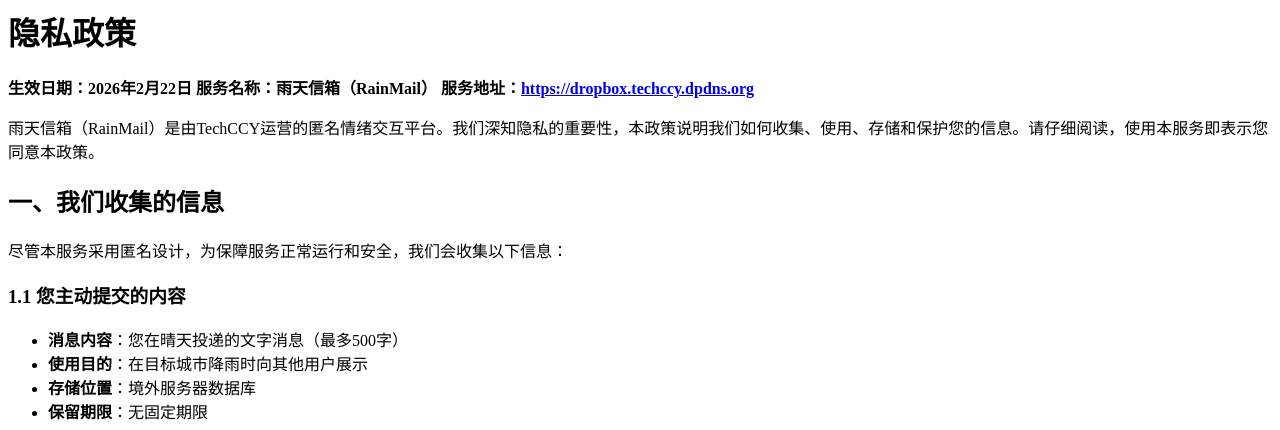
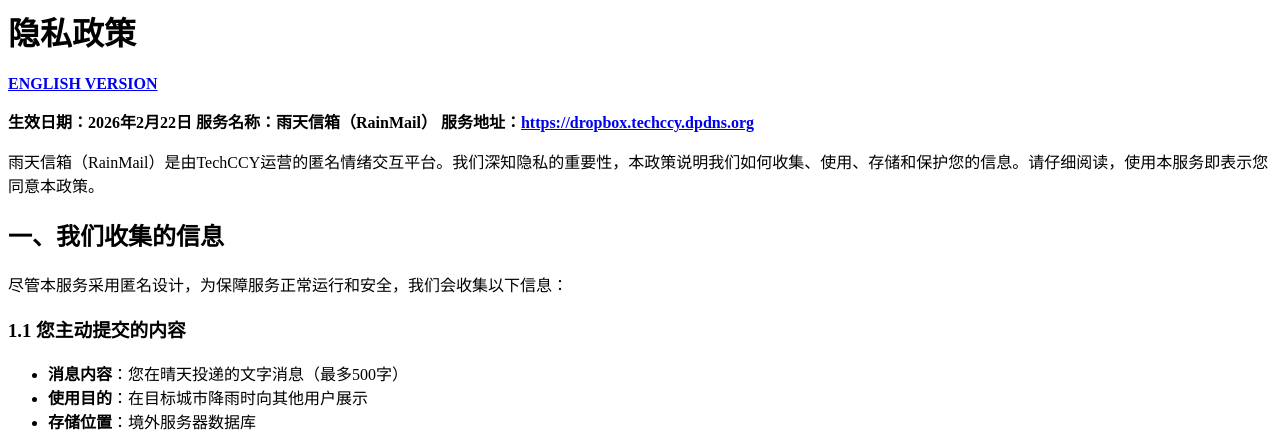
Before and after one commit to techccy/RainMail, a Flask app: template templates/privacy_policy_cn.html in a window 1280 px wide. Shown: the top 430 px of the page. Run offline with Flask 3, Linux system fonts and the light colour scheme; the template is opened without the code that fills it, so the values that code supplies are empty; some libraries are stand-ins or nearby versions.

Commit message:
Add entrance to English version

```diff
--- a/templates/privacy_policy_cn.html
+++ b/templates/privacy_policy_cn.html
@@ -2,6 +2,7 @@
    color: black;
 }
 </style></head><body><h1 id="-">隐私政策</h1>
+<strong><a href="https://dropbox.techccy.dpdns.org/privacy-policy">ENGLISH VERSION</a></strong>
 <p><strong>生效日期：2026年2月22日</strong>
 <strong>服务名称：雨天信箱（RainMail）</strong>
 <strong>服务地址：<a href="https://dropbox.techccy.dpdns.org">https://dropbox.techccy.dpdns.org</a></strong></p>
```
